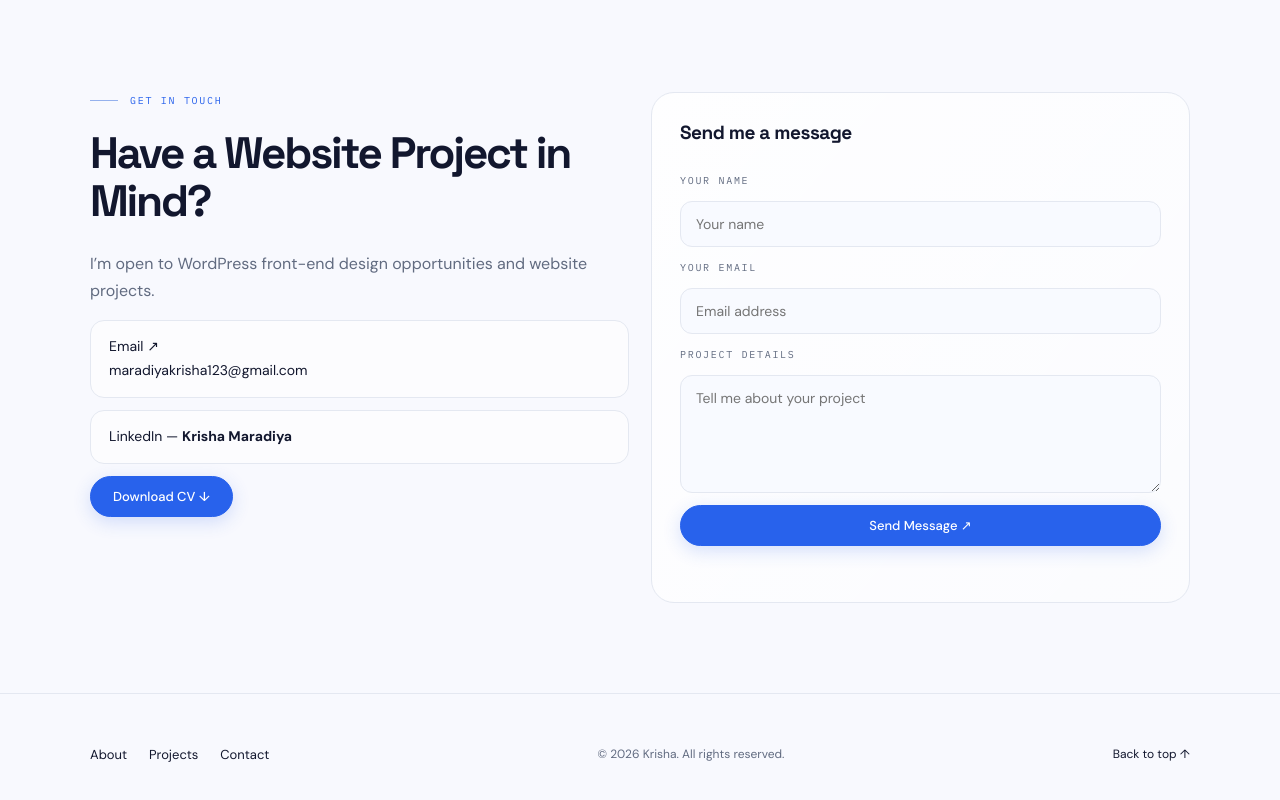
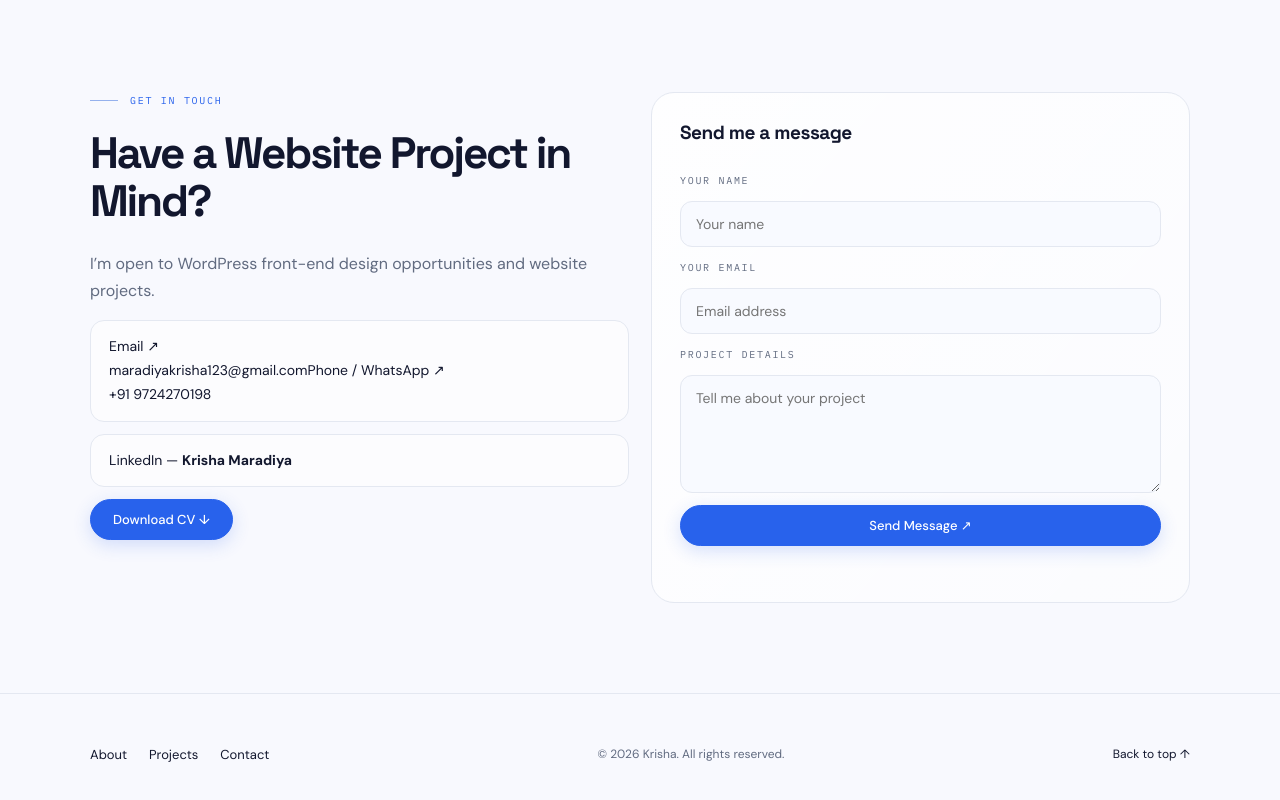
Before and after one commit to Krisha-910/portfolio, a plain HTML site: page index.html in a window 1280 px wide. Shown: the part 7148-7948 px from the top of the page. Drawn offline with Linux system fonts and the light colour scheme.

Commit message:
Update index.html

```diff
--- a/index.html
+++ b/index.html
@@ -1132,8 +1132,10 @@
                 projects.
               </p>
               <a class="contact-link" href="mailto:maradiyakrisha123@gmail.com"
-                >Email ↗<br />maradiyakrisha123@gmail.com</a
-              >
+                >Email ↗<br />maradiyakrisha123@gmail.com</<a class="contact-link" href="tel:+91XXXXXXXXXX"
+  >Phone / WhatsApp ↗<br />+91 9724270198</a
+>
+
 
               <div class="contact-link">
                 LinkedIn —
```
